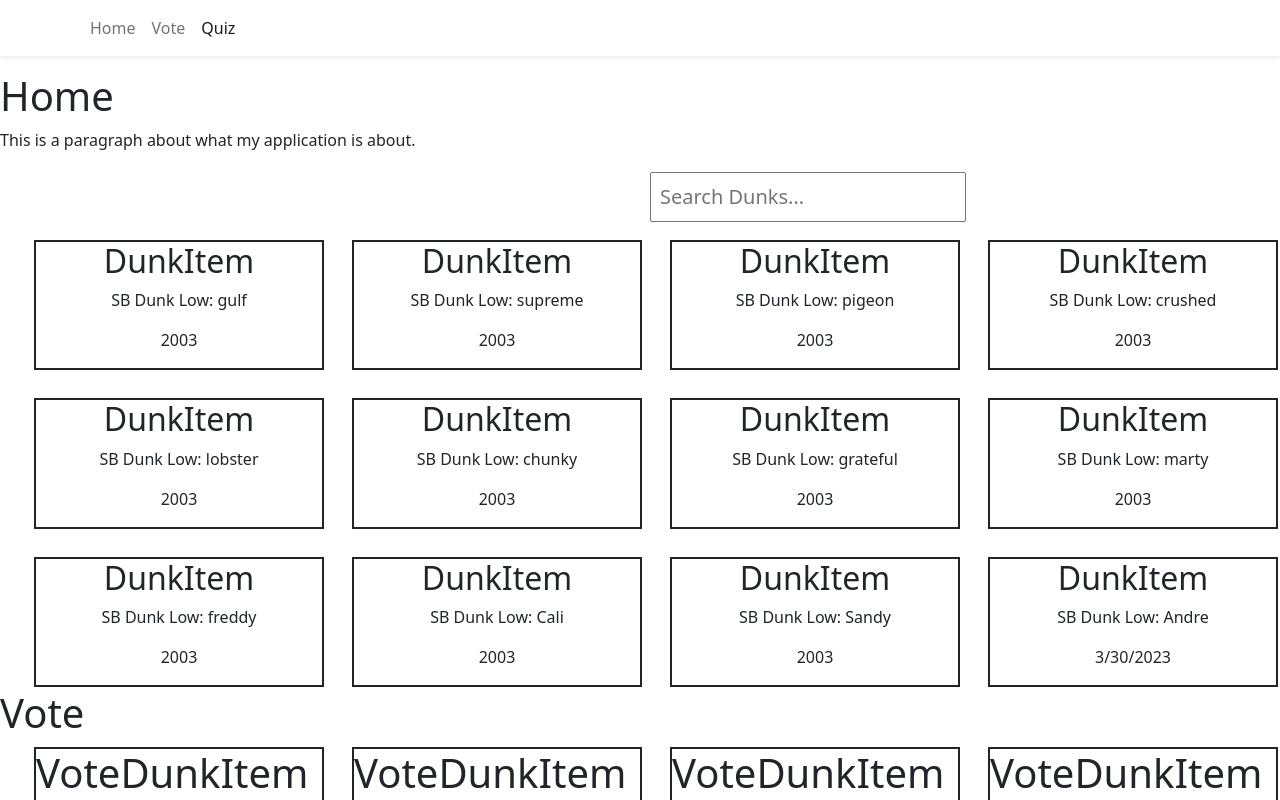
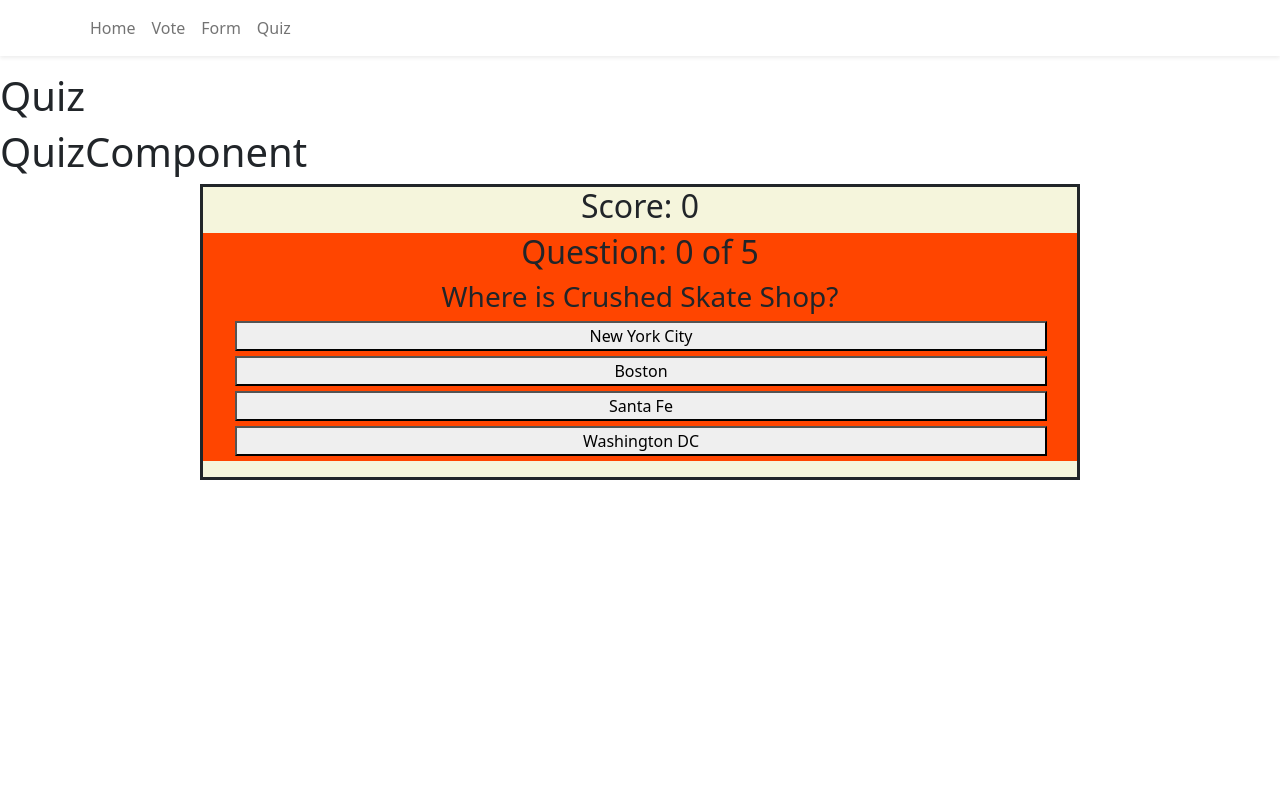
Before and after one commit to andredragacevac/andre_phase-2, a React (Create React App) app: page /Quiz in a window 1280 px wide. Shown: the top 800 px of the page. Built offline with nearby package versions, Linux system fonts and the light colour scheme; data requests are answered from the project's data file.

Commit message:
routes added to pages

```diff
--- a/src/App.css
+++ b/src/App.css
@@ -56,7 +56,7 @@
   gap: 1.5rem;
 }
 
-.Quiz {
+.QuizComponent {
   text-align: center;
   border-style: solid;
   margin-left: 200px;
--- a/src/App.js
+++ b/src/App.js
@@ -2,9 +2,9 @@ import './App.css';
 import { Routes, Route } from "react-router-dom";
 import Home from './pages/Home';
 import Vote from './pages/Vote';
-import Quiz from './components/Quiz';
+import Form from './pages/Form';
+import QuizPage from './pages/QuizPage';
 import Navbar from './components/Navbar';
-import DunkForm from './components/DunkForm';
 import { useEffect, useState } from "react";
 
 function App() {
@@ -16,6 +16,11 @@ function App() {
       .then(res=> res.json())
       .then(dunks => setDunks(dunks))
   }, []);
+  // useEffect (() => {
+  //   fetch("http://localhost:4000/dunks")
+  //     .then(res=> res.json())
+  //     .then(dunks => setDunks(dunks))
+  // }, []);
 
   //SearchBar
   const filteredDunks = dunks.filter(dunk => {
@@ -31,18 +36,34 @@ function App() {
 
 
   return (
-    <div>
-      <Navbar />
-      <Home
-        setSearchQuery={setSearchQuery}
-        filteredDunks={filteredDunks}
-      />
-      <Vote dunks={dunks}/>
-      <DunkForm
-        onAddDunk={onAddDunk}
-      />
-      <Quiz dunks={dunks}/>
-    </div>
+      <div>
+        <Navbar />
+        <Routes>
+          <Route path="/" element={<Home
+            setSearchQuery={setSearchQuery}
+            filteredDunks={filteredDunks}/>}
+            >
+          </Route>
+
+          <Route path="/Vote" element={<Vote
+              dunks={dunks}
+             />}
+            >
+
+          </Route>
+
+          <Route path="/Form" element={<Form
+            onAddDunk={onAddDunk}/>}
+            >
+          </Route>
+
+          <Route path="/Quiz" element={<QuizPage
+            dunks={dunks}/>}
+            >
+          </Route>
+
+        </Routes>
+      </div>
 
   );
 }
--- a/src/components/Navbar.js
+++ b/src/components/Navbar.js
@@ -11,7 +11,10 @@ const Navbar = () => {
                 <Nav.Link to="/Vote" as={NavLink}>
                     Vote
                 </Nav.Link>
-                <Nav.Link to="/Quiz" as={NavLink}>
+                <Nav.Link to="/Form" as={NavLink}>
+                    Form
+                </Nav.Link>
+                <Nav.Link to="/QuizPage" as={NavLink}>
                     Quiz
                 </Nav.Link>
             </Nav>
--- a/src/components/Quiz.js
+++ b/src/components/QuizComponent.js
@@ -1,7 +1,7 @@
 import {useState} from "react";
 import questions from "../data/questions";
 
-const Quiz = () => {
+const QuizComponent = () => {
     const [showResults, setShowResults] = useState(false);
     const [currentQuestion, setCurrentQuestion] = useState(0);
     const [score, setScore] = useState(0);
@@ -25,8 +25,8 @@ const Quiz = () => {
 
     return (
         <>
-            <h1>Quiz</h1>
-            <div className="Quiz">
+            <h1>QuizComponent</h1>
+            <div className="QuizComponent">
                 <h2>Score: {score}</h2>
                 {showResults ? (
                 <div className="final-results">
@@ -60,4 +60,4 @@ const Quiz = () => {
         </>
     )
 }
-export default Quiz;
+export default QuizComponent;
--- a/src/pages/Form.js
+++ b/src/pages/Form.js
@@ -0,0 +1,12 @@
+import DunkForm from "../components/DunkForm";
+
+const Form =() => {
+
+    return(
+        <div>
+            <h1>Form</h1>
+            <DunkForm />
+        </div>
+    )
+}
+export default Form;
--- a/src/pages/QuizPage.js
+++ b/src/pages/QuizPage.js
@@ -0,0 +1,12 @@
+import QuizComponent from "../components/QuizComponent"
+
+const QuizPage =() => {
+
+    return(
+        <div>
+            <h1>Quiz</h1>
+            <QuizComponent />
+        </div>
+    )
+}
+export default QuizPage;
```
Also changed, not shown: src/components/QuizItem.js (deleted).
